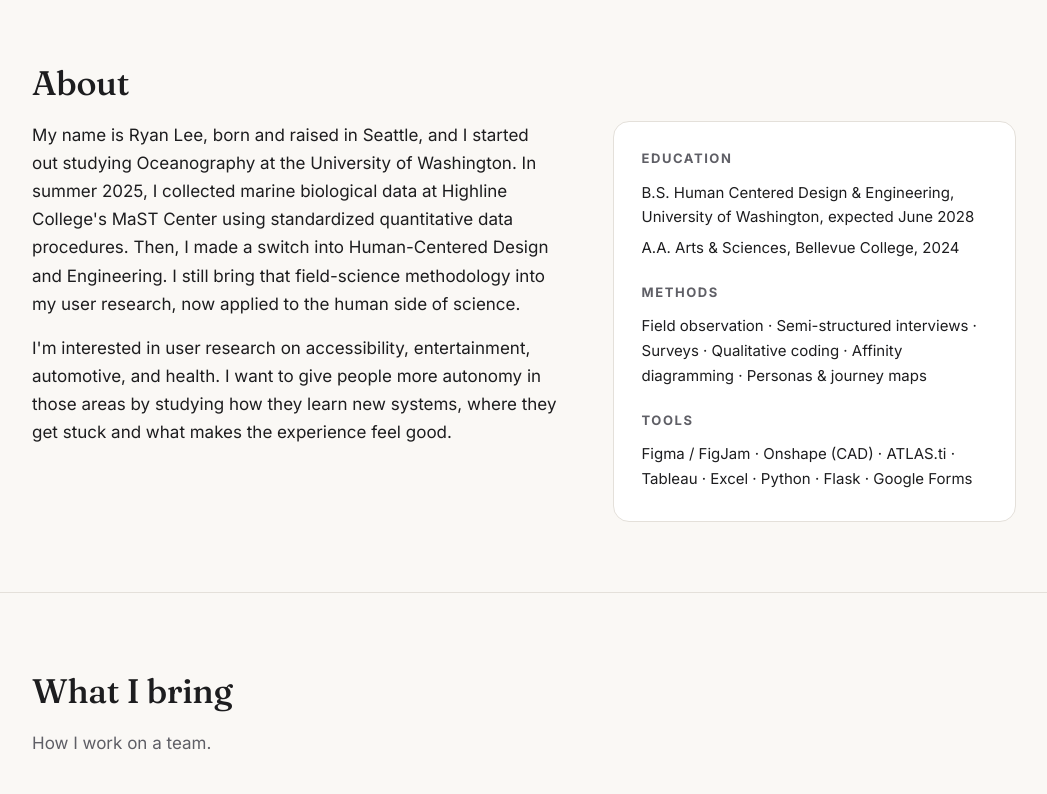
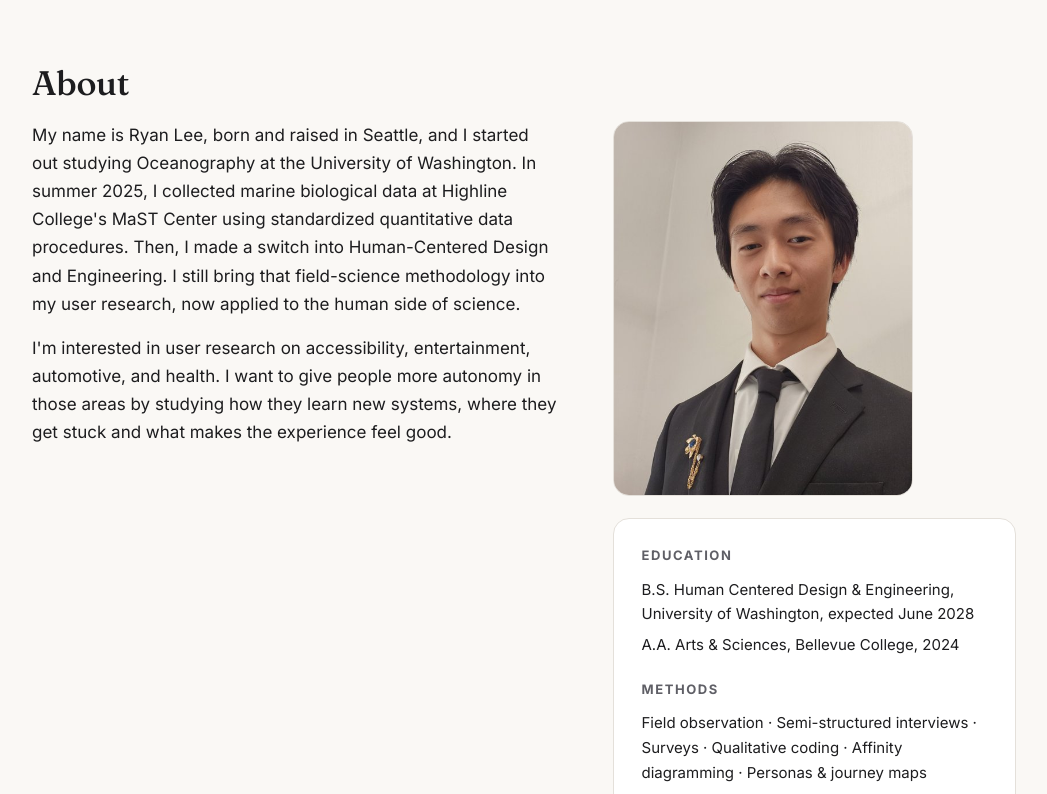
Before and after one commit to ryslee001/ryslee001.github.io, a plain HTML site: page index.html in a window 1280 px wide. Shown: the part 2640-3434 px from the top of the page, without its empty margins (116-1163 px from the left). Drawn offline with Linux system fonts and the light colour scheme.

Commit message:
Add headshot to About section

```diff
--- a/index.html
+++ b/index.html
@@ -80,6 +80,8 @@
       <p>My name is Ryan Lee, born and raised in Seattle, and I started out studying Oceanography at the University of Washington. In summer 2025, I collected marine biological data at Highline College's MaST Center using standardized quantitative data procedures. Then, I made a switch into Human-Centered Design and Engineering. I still bring that field-science methodology into my user research, now applied to the human side of science.</p>
       <p>I'm interested in user research on accessibility, entertainment, automotive, and health. I want to give people more autonomy in those areas by studying how they learn new systems, where they get stuck and what makes the experience feel good.</p>
     </div>
+    <div class="side">
+    <img class="headshot" src="images/ryan-lee.jpg" alt="Portrait of Ryan Lee">
     <div class="facts">
       <h4>Education</h4>
       <ul><li>B.S. Human Centered Design &amp; Engineering, University of Washington, expected June 2028</li><li>A.A. Arts &amp; Sciences, Bellevue College, 2024</li></ul>
@@ -87,6 +89,7 @@
       <ul><li>Field observation · Semi-structured interviews · Surveys · Qualitative coding · Affinity diagramming · Personas &amp; journey maps</li></ul>
       <h4>Tools</h4>
       <ul><li>Figma / FigJam · Onshape (CAD) · ATLAS.ti · Tableau · Excel · Python · Flask · Google Forms</li></ul>
+    </div>
     </div>
   </div>
 </div></section>
--- a/style.css
+++ b/style.css
@@ -56,6 +56,8 @@ h2.section{font-family:var(--serif);font-weight:500;font-size:34px;letter-spacin
 /* about */
 .about{display:grid;grid-template-columns:1.3fr 1fr;gap:56px}
 .about p{margin-bottom:16px}
+.side{display:flex;flex-direction:column;gap:22px}
+.headshot{width:100%;max-width:300px;aspect-ratio:4/5;object-fit:cover;object-position:center 30%;border-radius:16px;border:1px solid var(--line)}
 .facts{background:var(--card);border:1px solid var(--line);border-radius:16px;padding:26px 28px}
 .facts h4{font-size:13px;letter-spacing:.12em;text-transform:uppercase;color:var(--muted);margin:18px 0 8px}
 .facts h4:first-child{margin-top:0}
```
Also changed, not shown: images/ryan-lee.jpg (added).
